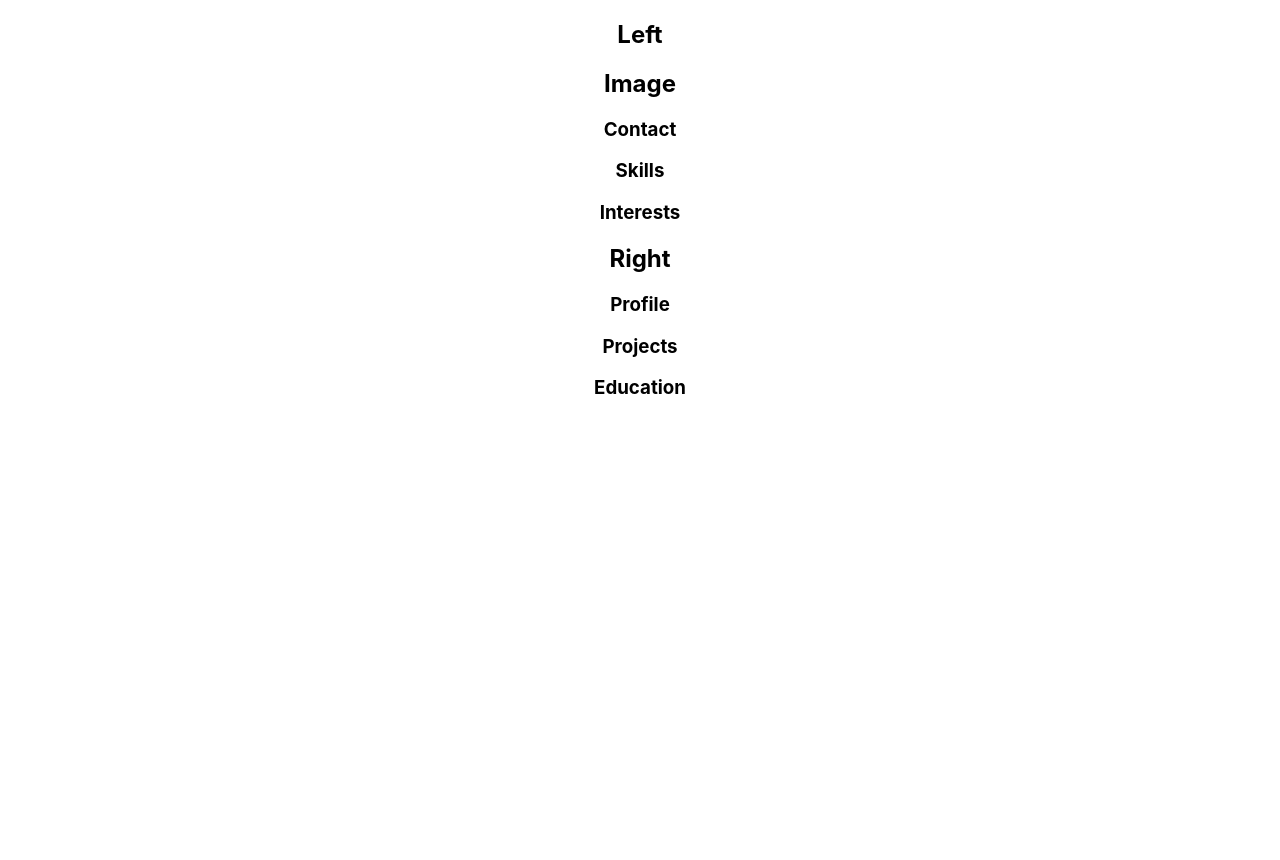
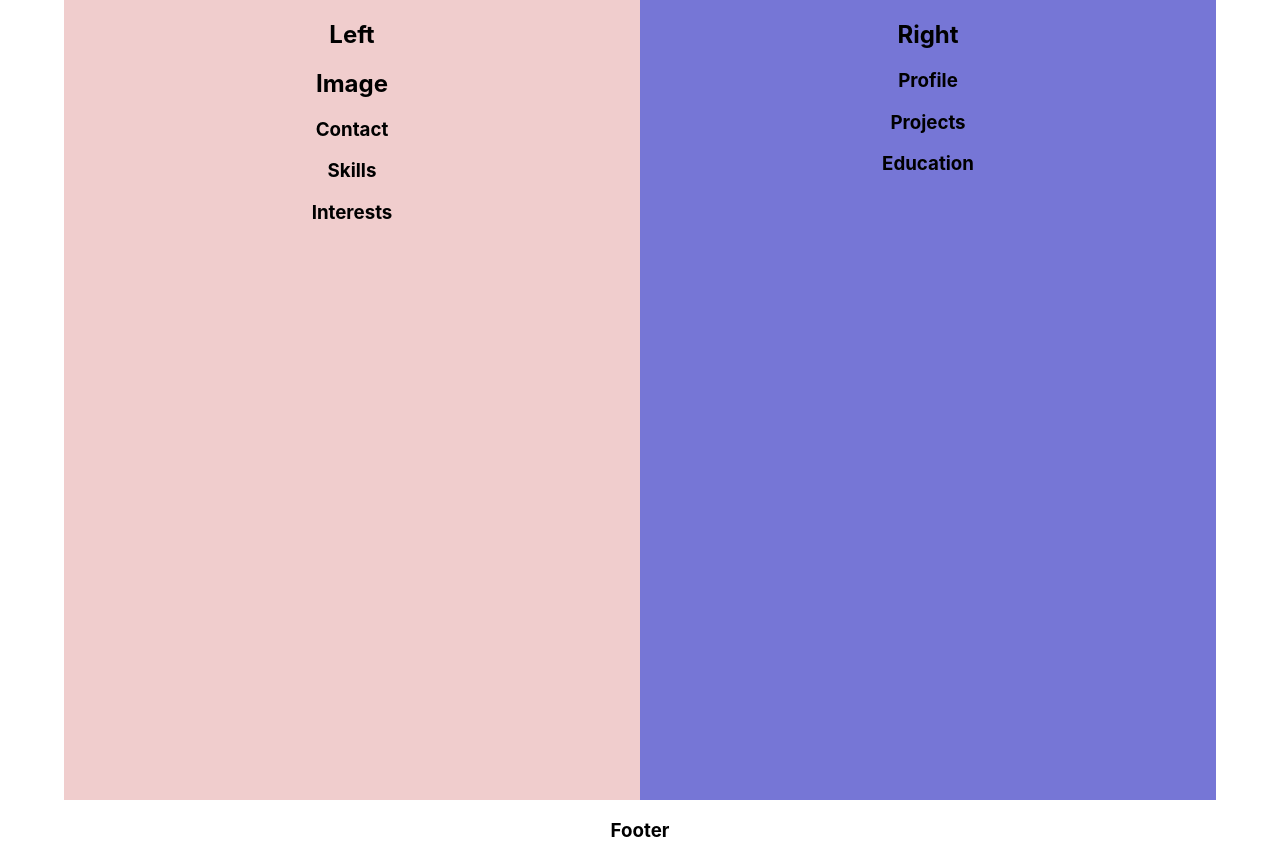
Before and after one commit to Harshahari1207/CV-Project, a React (Create React App) app: page / in a window 1280 px wide. Before the commit the page ends 800 px from the top, so only its background shows below. Built offline with nearby package versions, Linux system fonts and the light colour scheme.

Commit message:
Simple Styles

```diff
--- a/src/App.css
+++ b/src/App.css
@@ -1,7 +1,39 @@
+*{
+  --primary: rgb(240, 205, 205);
+  --secondary: rgb(118, 118, 214);
+
+  --br: 5px;
+  --pd: 5px;
+  --gap: 5px;
+}
+
 .App {
   text-align: center;
+  display: flex;
+  flex-direction: column;
+  justify-content: center;
+  align-items: center;
 }
 
+.container{
+  width: 90%;
+  height: 100vh;
+  background-color: antiquewhite;
+  display: grid;
+  grid-template: auto / 2fr 2fr ;
+}
+
+.left{
+  grid-template-columns: 1/2;
+  background-color: var(--primary);
+
+}
+
+.right{
+  grid-template-columns: 2/3;
+  background-color: var(--secondary);
+}
+/*
 .App-logo {
   height: 40vmin;
   pointer-events: none;
@@ -35,4 +67,4 @@
   to {
     transform: rotate(360deg);
   }
-}
+} */
--- a/src/App.js
+++ b/src/App.js
@@ -1,4 +1,5 @@
 import "./App.css";
+import { Footer } from "./components/Footer";
 import { Left } from "./components/Left";
 import { Right } from "./components/Right";
 function App() {
@@ -8,6 +9,7 @@ function App() {
         <Left />
         <Right />
       </div>
+      <Footer />
     </div>
   );
 }
--- a/src/components/Right.js
+++ b/src/components/Right.js
@@ -6,10 +6,10 @@ import { Education } from "./Education";
 class Right extends Component {
   render() {
     return (
-      <div className="main">
+      <div className="right">
         <h2>Right</h2>
         <Profile />
-        <div className="subMain">
+        <div className="main">
           <Projects />
           <Education />
         </div>
```
